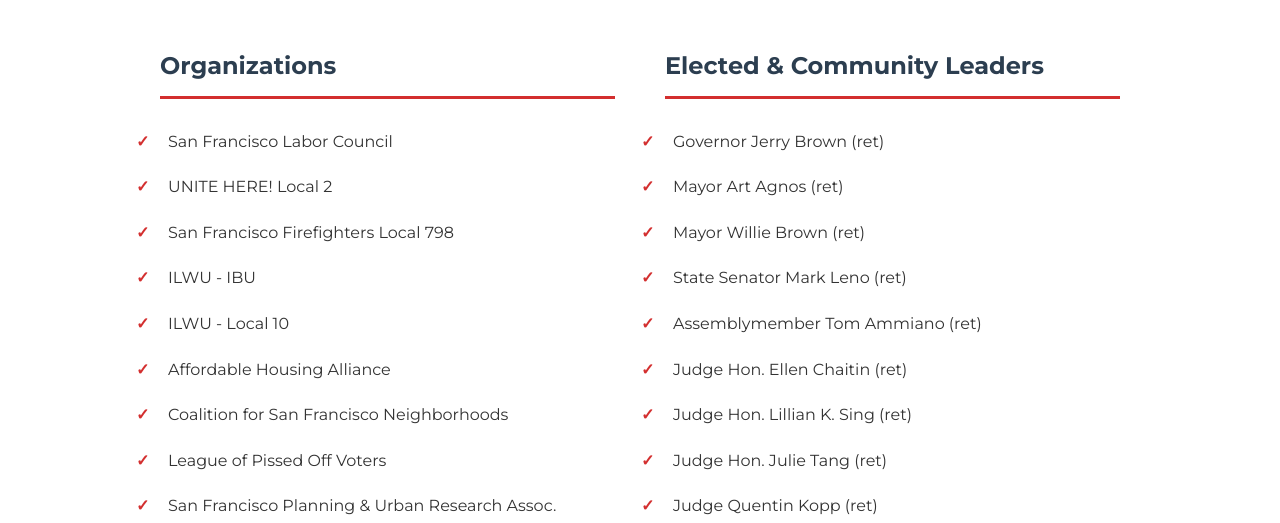
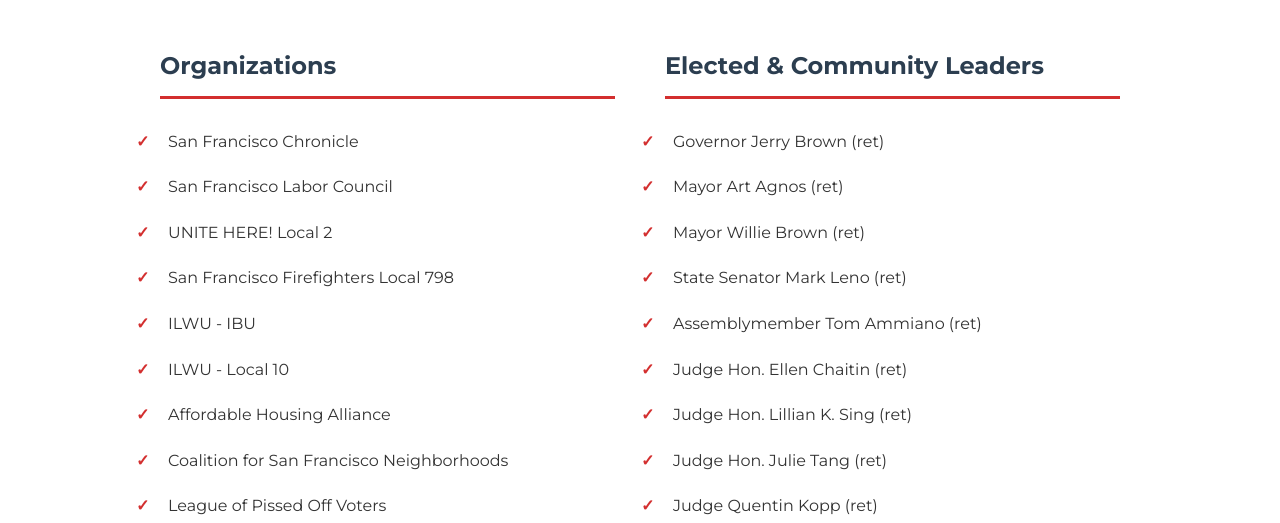
Before and after one commit to StearnsSF/nolifetimeban, a plain HTML site: page endorsements.html in a window 1280 px wide. Shown: the part 273-796 px from the top of the page. Drawn offline with Linux system fonts and the light colour scheme.

Commit message:
Update endorsements.html

```diff
--- a/endorsements.html
+++ b/endorsements.html
@@ -172,6 +172,7 @@
             <div class="endorsement-column">
                 <h2>Organizations</h2>
                 <ul class="endorsement-list">
+                    <li>San Francisco Chronicle</li>
                     <li>San Francisco Labor Council</li>
                     <li>UNITE HERE! Local 2</li>
                     <li>San Francisco Firefighters Local 798</li>
```
